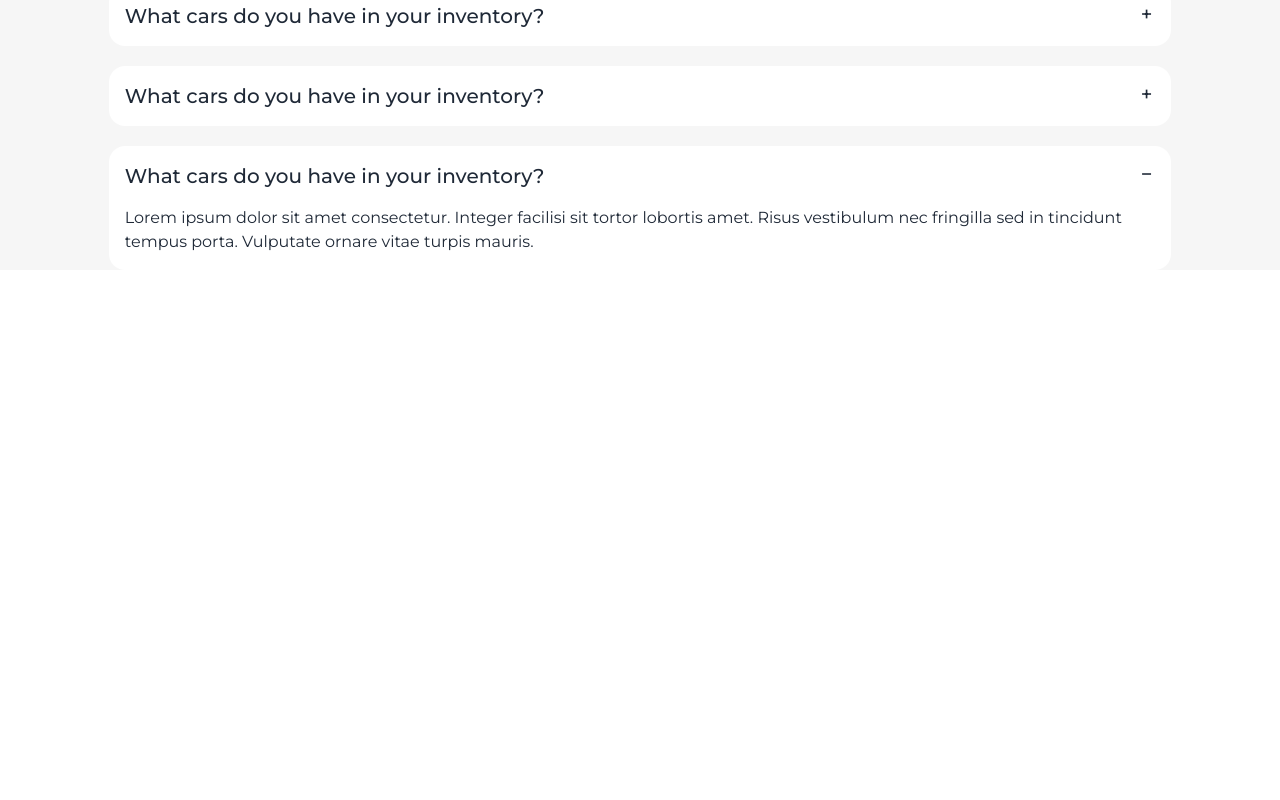
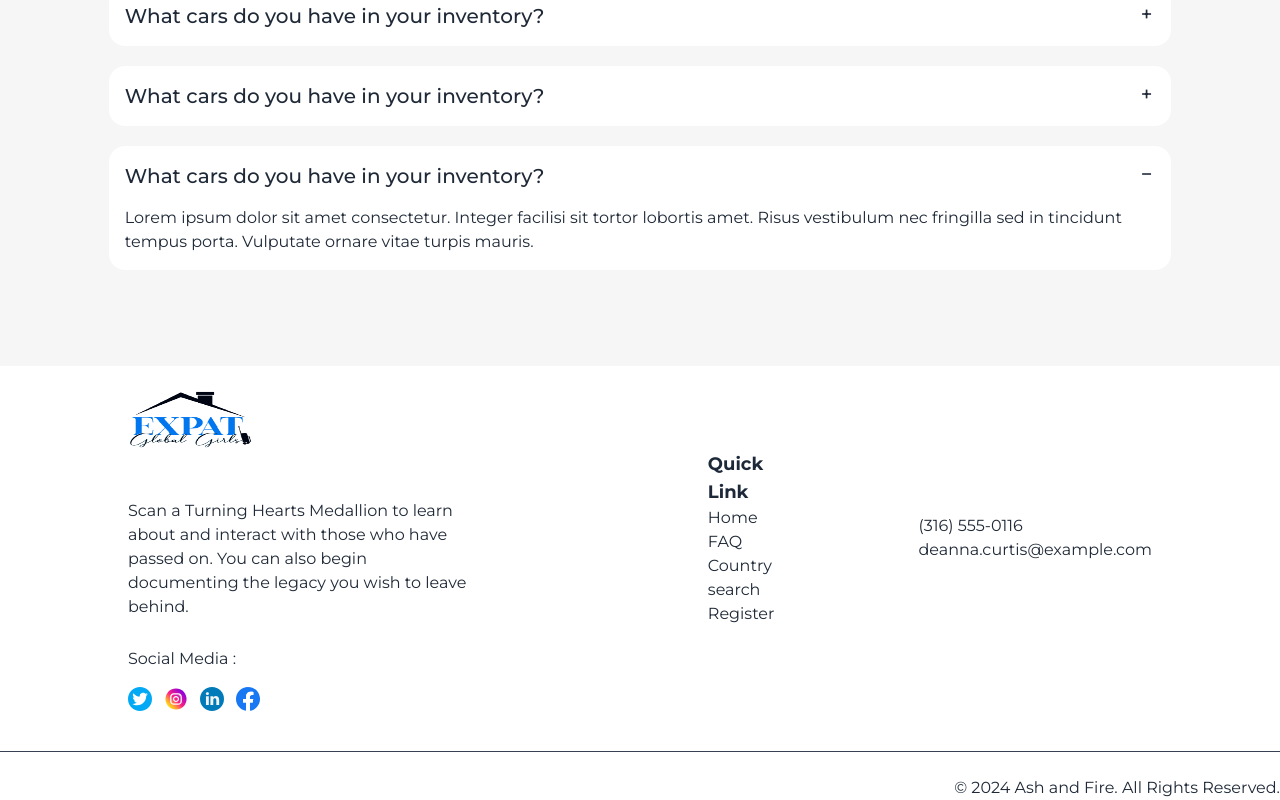
Before and after one commit to MdShuvo18/Expact-global-girls, a React (Vite) app: page / in a window 1280 px wide. Shown: the part 3938-4738 px from the top of the page. Before the commit the page ends 4208 px from the top, so only its background shows below. Built offline with nearby package versions, Linux system fonts and the light colour scheme.

Commit message:
Footer initialy added done

```diff
--- /dev/null
+++ b/src/Components/Footer/Footer.jsx
@@ -0,0 +1,54 @@
+import img from "../../assets/image-resources/Frame 172.png"
+import twitter from "../../assets/image-resources/twitter (2) 1.svg"
+import instagram from "../../assets/image-resources/instagram 1.svg"
+import linkedIn from "../../assets/image-resources/linkedin 1.svg"
+import facebook from "../../assets/image-resources/facebook 1.svg"
+
+const Footer = () => {
+    return (
+        <footer className="mt-24 bg-white">
+            <div className="flex  mx-32 gap-16">
+                <div className="space-y-7">
+                    <img className="w-[130px] h-[105px]" src={img} alt="" />
+                    <h1 className="w-2/3">Scan a Turning Hearts Medallion to learn about and interact with those who have passed on. You can also begin documenting the legacy you wish to leave behind.</h1>
+                    <div className="space-y-4">
+                        <p>Social Media :</p>
+                        <div className="flex gap-3">
+                            <img src={twitter} alt="" />
+                            <img src={instagram} alt="" />
+                            <img src={linkedIn} alt="" />
+                            <img src={facebook} alt="" />
+                        </div>
+                    </div>
+                </div>
+                <div className="flex items-center gap-36">
+                    <div className="">
+                        <h1 className="text-lg font-bold text-[#1D2939]">Quick Link</h1>
+                        <ul>
+                            <li>Home</li>
+                            <li>FAQ</li>
+                            <li>Country search</li>
+                            <li>Register</li>
+                        </ul>
+                    </div>
+                    <div>
+                        <h1>(316) 555-0116</h1>
+                        <p>deanna.curtis@example.com</p>
+                    </div>
+                </div>
+            </div>
+            <div className="mt-10 border-t border-gray-700 pt-6 text-end">
+                <p>&copy; {new Date().getFullYear()} Ash and Fire. All Rights Reserved.</p>
+            </div>
+        </footer>
+    );
+};
+
+
+export default Footer;
+
+/*
+<div className="mt-10 border-t border-gray-700 pt-6 text-end">
+                    <p>&copy; {new Date().getFullYear()} Your Company. All rights reserved.</p>
+                </div>
+*/
--- a/src/Components/Home/Home.jsx
+++ b/src/Components/Home/Home.jsx
@@ -1,6 +1,7 @@
 import Banner from "../Banner/Banner";
 import CommunitySection from "../CommunitySection/CommunitySection";
 import FAQsection from "../FAQsection/FAQsection";
+import Footer from "../Footer/Footer";
 import TravelerSection from "../TravelerSection/TravelerSection";
 import WorkSection from "../WorksSection/WorkSection";
 
@@ -14,7 +15,9 @@ const Home = () => {
                 <TravelerSection/>
                 <WorkSection/>
                 <FAQsection/>
+
             </main>
+            <Footer/>
         </div>
     );
 };
--- a/src/Components/WorksSection/WorkSection.jsx
+++ b/src/Components/WorksSection/WorkSection.jsx
@@ -9,7 +9,7 @@ const WorkSection = () => {
     return (
         <div className="mt-24">
             <Headers title="How It Works" subTitle="Search and find other travelers heading to the same destination." />
-            <div className="grid grid-cols-3 justify-items-center mt-16">
+            <div className="grid grid-cols-1 lg:grid-cols-3 justify-items-center mt-16">
                 {/* left side */}
                 <div>
                     <div>
@@ -28,7 +28,7 @@ const WorkSection = () => {
                     </div>
                 </div>
                 {/* middle */}
-                <div> <img src={img3} alt="" /></div>
+                <div className="hidden lg:block"> <img src={img3} alt="" /></div>
                 {/* right side */}
                 <div>
                     <div>
```
Also changed, not shown: src/assets/image-resources/Frame 172.png.
